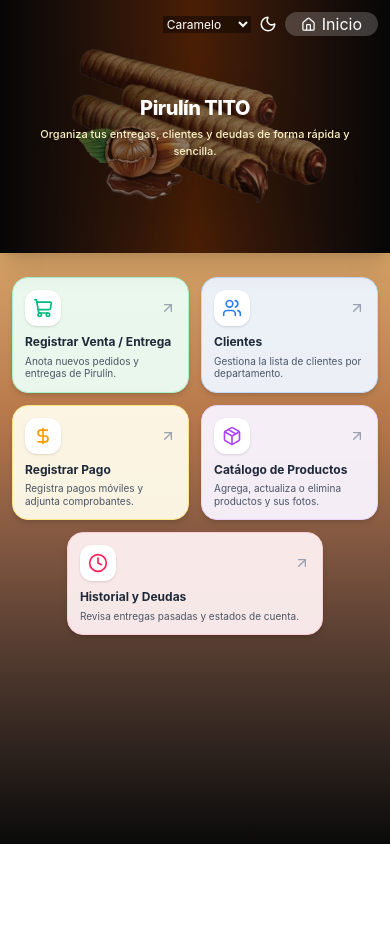
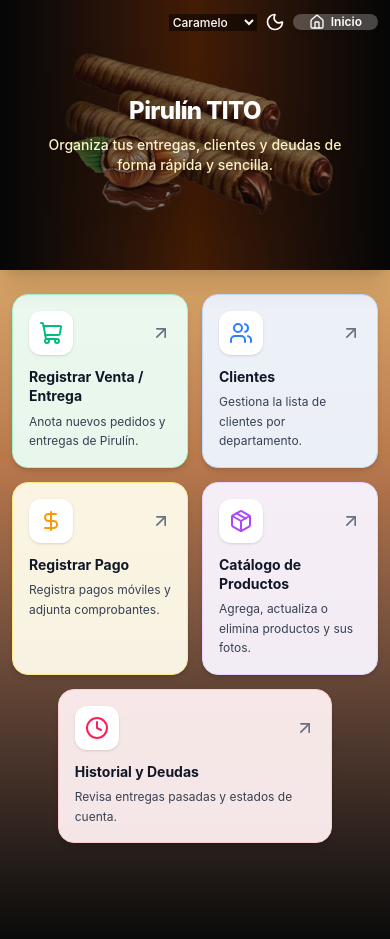
Before and after one commit to eligioarena40/control_pirulin, a React (Vite) app in the folder frontend/: page / in a window 390 px wide. Before the commit the page ends 844 px from the top, so only its background shows below. Built offline with nearby package versions, Linux system fonts and the light colour scheme; no server answers.

Commit message:
Actualizar tamaño de letra

```diff
--- a/frontend/src/App.jsx
+++ b/frontend/src/App.jsx
@@ -10,12 +10,10 @@ import Historial from './components/Historial';
 export default function App() {
   const [activeTab, setActiveTab] = useState('home');
 
-  // Lista de temas de DaisyUI disponibles
   const [theme, setTheme] = useState(() => {
     return localStorage.getItem('theme') || 'caramellatte';
   });
 
-  // Determina si el tema actual es oscuro
   const isDarkTheme = theme === 'coffee' || theme === 'dark';
 
   useEffect(() => {
@@ -30,7 +28,6 @@ export default function App() {
     }
   }, [theme, isDarkTheme]);
 
-  // Alterna rápidamente entre modo claro y oscuro
   const toggleLightDark = () => {
     setTheme(isDarkTheme ? 'caramellatte' : 'coffee');
   };
@@ -40,29 +37,23 @@ export default function App() {
   return (
     <div className="min-h-screen w-full bg-base-200 dark:bg-gray-950 text-base-content dark:text-gray-100 flex flex-col transition-colors duration-200 relative overflow-x-hidden">
 
-      {/*
-        NAVBAR INTELIGENTE:
-        - Si estás en Home: Es flotante, transparente y se coloca sobre el banner superior sin dejar espacios blancos arriba.
-        - Si estás en otra pestaña: Mantiene su diseño normal con fondo y bordes.
-      */}
       <nav
         className={`${
           isHome
             ? 'absolute top-0 left-0 w-full z-50 bg-transparent border-none shadow-none py-3 px-3 sm:px-6'
-            : 'bg-base-100 dark:bg-gray-900 shadow-sm border-b border-base-300 dark:border-gray-800 py-3 px-3 sm:px-6'
+            : 'bg-base-100 dark:bg-gray-900 shadow-sm border-b border-base-300 dark:border-gray-800 py-3.5 px-3 sm:px-6'
         } flex justify-between items-center transition-colors duration-200`}
       >
-        {/* Espacio izquierdo limpio al haber retirado el título y cohete anterior */}
         <div></div>
 
         <div className="flex items-center gap-2 sm:gap-3">
-          {/* Selector de temas de DaisyUI */}
+          {/* Selector de temas con texto más cómodo */}
           <select
             value={theme}
             onChange={(e) => setTheme(e.target.value)}
-            className={`select select-bordered select-sm text-xs sm:text-sm ${
+            className={`select select-bordered select-sm text-xs sm:text-sm font-medium ${
               isHome
-                ? 'bg-black/40 backdrop-blur-md text-white border-white/30'
+                ? 'bg-black/50 backdrop-blur-md text-white border-white/30'
                 : 'bg-base-100 dark:bg-gray-800'
             }`}
             aria-label="Seleccionar tema"
@@ -75,7 +66,7 @@ export default function App() {
             <option value="dark" className="text-black">Oscuro</option>
           </select>
 
-          {/* Botón rápido Sol / Luna */}
+          {/* Botón Sol / Luna */}
           <button
             onClick={toggleLightDark}
             className={`btn btn-sm btn-ghost btn-circle ${
@@ -84,19 +75,19 @@ export default function App() {
             title={isDarkTheme ? 'Cambiar a modo claro' : 'Cambiar a modo oscuro'}
             aria-label="Alternar claro/oscuro"
           >
-            {isDarkTheme ? <Sun size={18} /> : <Moon size={18} />}
+            {isDarkTheme ? <Sun size={20} /> : <Moon size={20} />}
           </button>
 
-          {/* Botón Inicio en formato PÍLDORA (rounded-full) */}
+          {/* Botón Inicio en píldora con texto legible */}
           <button
             onClick={() => setActiveTab('home')}
-            className={`btn btn-sm px-4 rounded-full flex items-center gap-1.5 shadow-sm transition-all ${
+            className={`btn btn-sm px-4 sm:px-5 rounded-full flex items-center gap-1.5 shadow-md transition-all text-xs sm:text-sm font-semibold ${
               isHome
-                ? 'bg-white/20 hover:bg-white/30 text-white border-white/30 backdrop-blur-md'
-                : 'bg-amber-600 hover:bg-amber-700 text-white border-none dark:bg-amber-500 dark:hover:bg-amber-600 dark:text-gray-950 font-medium'
+                ? 'bg-white/25 hover:bg-white/35 text-white border-white/40 backdrop-blur-md'
+                : 'bg-amber-600 hover:bg-amber-700 text-white border-none dark:bg-amber-500 dark:hover:bg-amber-600 dark:text-gray-950'
             }`}
           >
-            <HomeIcon size={15} />
+            <HomeIcon size={16} />
             <span>Inicio</span>
           </button>
         </div>
--- a/frontend/src/components/Home.jsx
+++ b/frontend/src/components/Home.jsx
@@ -7,35 +7,35 @@ export default function Home({ setActiveTab }) {
       id: 'entregas',
       title: 'Registrar Venta / Entrega',
       description: 'Anota nuevos pedidos y entregas de Pirulín.',
-      icon: <ShoppingCart className="w-5 h-5 sm:w-6 sm:h-6 lg:w-7 lg:h-7 text-emerald-500" />,
+      icon: <ShoppingCart className="w-6 h-6 sm:w-7 sm:h-7 text-emerald-500" />,
       bg: 'bg-emerald-50/95 border-emerald-200 hover:bg-emerald-100',
     },
     {
       id: 'clientes',
       title: 'Clientes',
       description: 'Gestiona la lista de clientes por departamento.',
-      icon: <Users className="w-5 h-5 sm:w-6 sm:h-6 lg:w-7 lg:h-7 text-blue-500" />,
+      icon: <Users className="w-6 h-6 sm:w-7 sm:h-7 text-blue-500" />,
       bg: 'bg-blue-50/95 border-blue-200 hover:bg-blue-100',
     },
     {
       id: 'pagos',
       title: 'Registrar Pago',
       description: 'Registra pagos móviles y adjunta comprobantes.',
-      icon: <DollarSign className="w-5 h-5 sm:w-6 sm:h-6 lg:w-7 lg:h-7 text-amber-500" />,
+      icon: <DollarSign className="w-6 h-6 sm:w-7 sm:h-7 text-amber-500" />,
       bg: 'bg-amber-50/95 border-amber-200 hover:bg-amber-100',
     },
     {
       id: 'productos',
       title: 'Catálogo de Productos',
       description: 'Agrega, actualiza o elimina productos y sus fotos.',
-      icon: <Package className="w-5 h-5 sm:w-6 sm:h-6 lg:w-7 lg:h-7 text-purple-500" />,
+      icon: <Package className="w-6 h-6 sm:w-7 sm:h-7 text-purple-500" />,
       bg: 'bg-purple-50/95 border-purple-200 hover:bg-purple-100',
     },
     {
       id: 'historial',
       title: 'Historial y Deudas',
       description: 'Revisa entregas pasadas y estados de cuenta.',
-      icon: <Clock className="w-5 h-5 sm:w-6 sm:h-6 lg:w-7 lg:h-7 text-rose-500" />,
+      icon: <Clock className="w-6 h-6 sm:w-7 sm:h-7 text-rose-500" />,
       bg: 'bg-rose-50/95 border-rose-200 hover:bg-rose-100',
     },
   ];
@@ -43,37 +43,37 @@ export default function Home({ setActiveTab }) {
   return (
     <div className="min-h-screen w-full bg-gradient-to-b from-amber-200 via-amber-800/70 to-neutral-950 pb-24 overflow-x-hidden">
 
-      {/* BANNER SUPERIOR RESPONSIVO (Altura adaptativa y degradado negro/ámbar) */}
-      <div className="relative w-full h-[30vh] sm:h-[35vh] lg:h-[40vh] min-h-[210px] max-h-[350px] flex flex-col justify-center items-center text-white px-3 sm:px-6 shadow-xl mb-6 overflow-hidden bg-gradient-to-r from-neutral-950 via-amber-900 to-neutral-950">
+      {/* BANNER SUPERIOR */}
+      <div className="relative w-full h-[32vh] sm:h-[35vh] lg:h-[40vh] min-h-[220px] max-h-[380px] flex flex-col justify-center items-center text-white px-4 shadow-xl mb-6 overflow-hidden bg-gradient-to-r from-neutral-950 via-amber-900 to-neutral-950">
 
-        {/* Imagen central adaptativa (Escala perfecta sin perder nitidez en APK y Web) */}
+        {/* Imagen central adaptativa */}
         <div className="absolute inset-y-0 left-1/2 -translate-x-1/2 h-full w-full flex items-center justify-center pointer-events-none z-0">
           <div className="relative h-full py-2 flex items-center justify-center">
             <img
               src="/banner_pirulin.png"
               alt="Pirulín"
-              className="h-[85%] sm:h-[90%] w-auto object-contain drop-shadow-2xl opacity-90 scale-105 sm:scale-100 transition-transform"
+              className="h-[85%] sm:h-[90%] w-auto object-contain drop-shadow-2xl opacity-95 scale-110 sm:scale-100"
             />
           </div>
         </div>
 
-        {/* Capa oscura sutil para contraste óptimo de textos */}
-        <div className="absolute inset-0 bg-black/40 z-10"></div>
+        {/* Capa oscura de contraste */}
+        <div className="absolute inset-0 bg-black/45 z-10"></div>
 
-        {/* Textos fluidos y responsivos */}
-        <div className="relative z-20 text-center space-y-1 sm:space-y-2 max-w-xl mx-auto px-4">
-          <h2 className="text-xl sm:text-3xl lg:text-4xl font-extrabold tracking-tight drop-shadow-md">
+        {/* Textos con tamaño aumentado para celular */}
+        <div className="relative z-20 text-center space-y-2 max-w-xl mx-auto px-4">
+          <h2 className="text-2xl sm:text-3xl lg:text-4xl font-extrabold tracking-tight drop-shadow-md">
             Pirulín TITO
           </h2>
-          <p className="text-amber-100 text-[11px] sm:text-sm lg:text-base drop-shadow font-medium">
+          <p className="text-amber-100 text-sm sm:text-base lg:text-lg drop-shadow font-medium">
             Organiza tus entregas, clientes y deudas de forma rápida y sencilla.
           </p>
         </div>
       </div>
 
-      {/* CUADRÍCULA DE TARJETAS ADAPTABLE (2 columnas en móviles, 3 en pantallas grandes) */}
+      {/* CUADRÍCULA DE TARJETAS CON TIPOGRAFÍA MÁS GRANDE */}
       <div className="w-full max-w-6xl mx-auto px-3 sm:px-6 lg:px-8">
-        <div className="grid grid-cols-2 lg:grid-cols-3 gap-3 sm:gap-4 lg:gap-6">
+        <div className="grid grid-cols-2 lg:grid-cols-3 gap-3.5 sm:gap-5 lg:gap-6">
           {menuCards.map((card, index) => {
             const isLastCard = index === menuCards.length - 1;
 
@@ -81,20 +81,22 @@ export default function Home({ setActiveTab }) {
               <div
                 key={card.id}
                 onClick={() => setActiveTab && setActiveTab(card.id)}
-                className={`card border cursor-pointer transition-all duration-300 transform active:scale-95 hover:-translate-y-1.5 hover:shadow-2xl p-3 sm:p-4 lg:p-6 rounded-2xl shadow-md ${card.bg} ${
-                  isLastCard ? 'col-span-2 max-w-[70%] sm:max-w-[55%] mx-auto w-full lg:col-span-1 lg:max-w-none' : ''
+                className={`card border cursor-pointer transition-all duration-300 transform active:scale-95 hover:-translate-y-1 hover:shadow-2xl p-4 sm:p-5 lg:p-6 rounded-2xl shadow-md ${card.bg} ${
+                  isLastCard ? 'col-span-2 max-w-[75%] sm:max-w-[60%] mx-auto w-full lg:col-span-1 lg:max-w-none' : ''
                 }`}
               >
-                <div className="flex items-center justify-between mb-2 sm:mb-3">
-                  <div className="p-2 sm:p-2.5 lg:p-3 bg-white rounded-xl shadow-sm">
+                <div className="flex items-center justify-between mb-3">
+                  <div className="p-2.5 sm:p-3 bg-white rounded-xl shadow-sm">
                     {card.icon}
                   </div>
-                  <ArrowUpRight className="w-4 h-4 sm:w-5 sm:h-5 text-gray-400" />
+                  <ArrowUpRight className="w-5 h-5 text-gray-500" />
                 </div>
-                <h3 className="text-xs sm:text-base lg:text-lg font-bold text-gray-800 mb-1 leading-snug">
+                {/* Título de tarjeta más legible en pantallas pequeñas */}
+                <h3 className="text-sm sm:text-base lg:text-lg font-bold text-gray-900 mb-1.5 leading-snug">
                   {card.title}
                 </h3>
-                <p className="text-[10px] sm:text-xs lg:text-sm text-gray-600 leading-tight sm:leading-normal">
+                {/* Descripción ampliada para evitar que se vea minúscula */}
+                <p className="text-xs sm:text-sm text-gray-700 leading-relaxed">
                   {card.description}
                 </p>
               </div>
```
